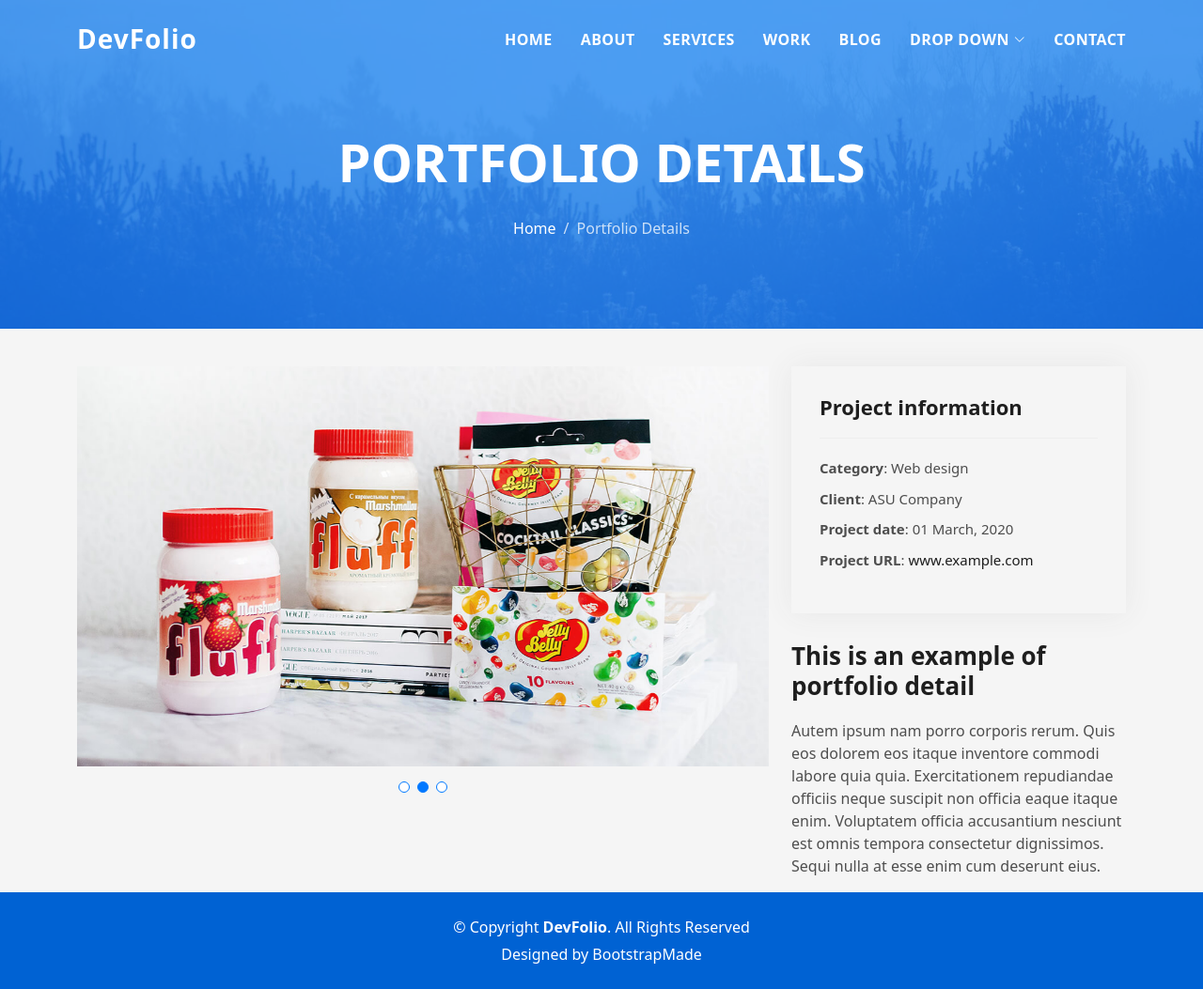
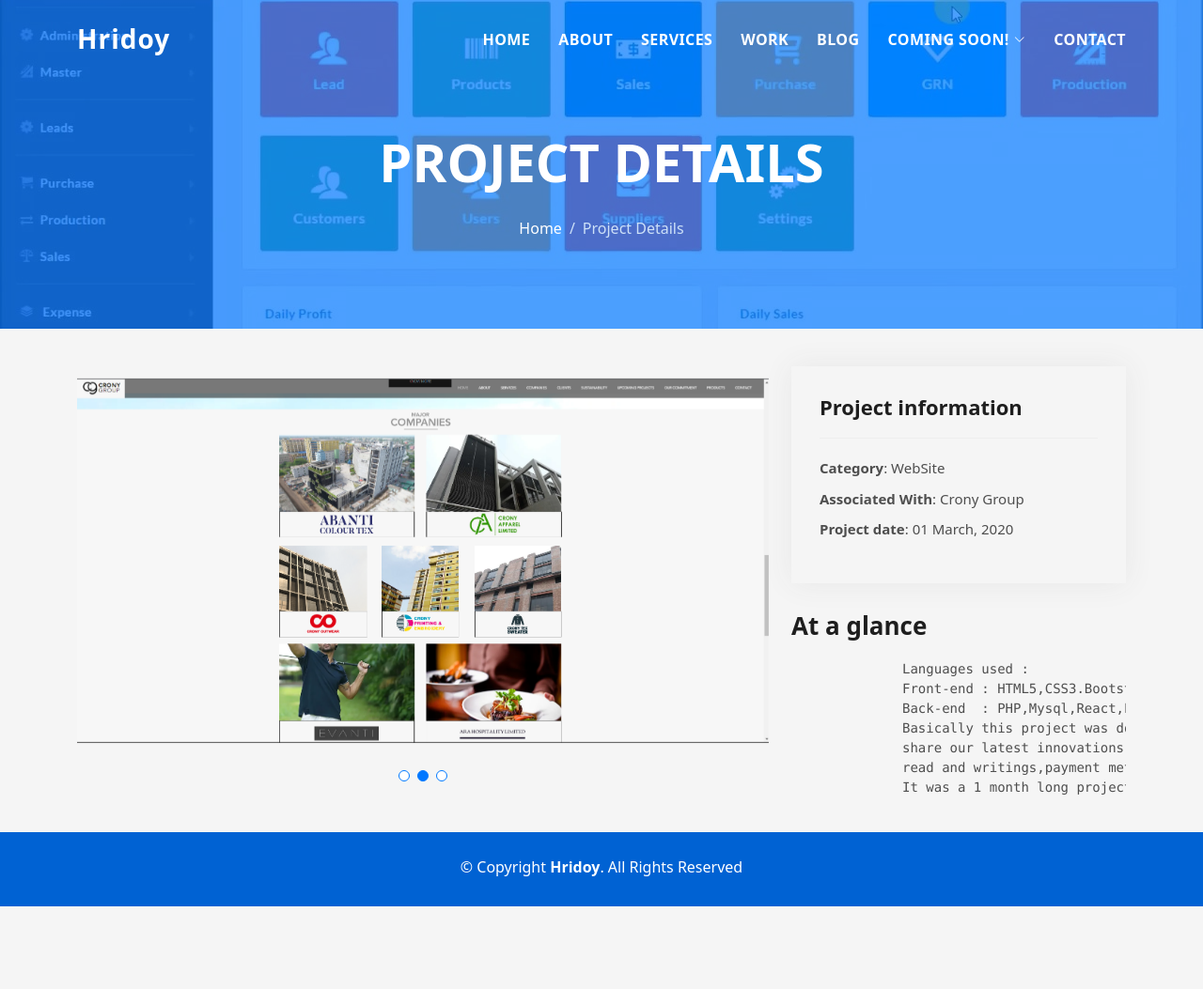
Before and after one commit to Rejoyan/executiveit, a plain HTML site: page portfolio-details.html in a window 1280 px wide. Shown: the whole page at 94% size. After the commit the page ends 965 px from the top, so only its background shows below. Drawn offline with Linux system fonts and the light colour scheme.

Commit message:
Fixed
Done

```diff
--- a/assets/css/style.css
+++ b/assets/css/style.css
@@ -1,17 +1,28 @@
-/**
-* Template Name: DevFolio - v4.10.0
-* Template URL: https://bootstrapmade.com/devfolio-bootstrap-portfolio-html-template/
-* Author: BootstrapMade.com
-* License: https://bootstrapmade.com/license/
-*/
 
-/*--------------------------------------------------------------
-# General
---------------------------------------------------------------*/
 body {
   background-color: #f5f5f5;
   color: #4e4e4e;
 }
+	.buttonD {
+	  padding: 15px 25px;
+	  font-size: 12px;
+	  text-align: center;
+	  cursor: pointer;
+	  outline: none;
+	  color: #fff;
+	  background-color: #04AA6D;
+	  border: none;
+	  border-radius: 15px;
+	  box-shadow: 0 9px #999;
+	}
+
+	.buttonD:hover {background-color: #3e8e41}
+
+	.buttonD:active {
+	  background-color: #3e8e41;
+	  box-shadow: 0 5px #666;
+	  transform: translateY(4px);
+	}
 
 h1,
 h2,
--- a/portfolio-details.html
+++ b/portfolio-details.html
@@ -5,13 +5,12 @@
   <meta charset="utf-8">
   <meta content="width=device-width, initial-scale=1.0" name="viewport">
 
-  <title>DevFolio Bootstrap Portfolio Template - Portfolio Details</title>
+  <title>Solo Project</title>
   <meta content="" name="description">
   <meta content="" name="keywords">
 
   <!-- Favicons -->
   <link href="assets/img/favicon.png" rel="icon">
-  <link href="assets/img/apple-touch-icon.png" rel="apple-touch-icon">
 
   <!-- Vendor CSS Files -->
   <link href="assets/vendor/bootstrap/css/bootstrap.min.css" rel="stylesheet">
@@ -22,12 +21,6 @@
   <!-- Template Main CSS File -->
   <link href="assets/css/style.css" rel="stylesheet">
 
-  <!-- =======================================================
-  * Template Name: DevFolio - v4.10.0
-  * Template URL: https://bootstrapmade.com/devfolio-bootstrap-portfolio-html-template/
-  * Author: BootstrapMade.com
-  * License: https://bootstrapmade.com/license/
-  ======================================================== -->
 </head>
 
 <body>
@@ -36,32 +29,27 @@
   <header id="header" class="fixed-top">
     <div class="container d-flex align-items-center justify-content-between">
 
-      <h1 class="logo"><a href="index.html">DevFolio</a></h1>
-      <!-- Uncomment below if you prefer to use an image logo -->
-      <!-- <a href="index.html" class="logo"><img src="assets/img/logo.png" alt="" class="img-fluid"></a>-->
+      <h1 class="logo"><a href="index.html">Hridoy</a></h1>
 
       <nav id="navbar" class="navbar">
         <ul>
-          <li><a class="nav-link scrollto " href="#hero">Home</a></li>
+          <li><a class="nav-link scrollto " href="index.html">Home</a></li>
           <li><a class="nav-link scrollto" href="#about">About</a></li>
           <li><a class="nav-link scrollto" href="#services">Services</a></li>
           <li><a class="nav-link scrollto " href="#work">Work</a></li>
           <li><a class="nav-link scrollto " href="#blog">Blog</a></li>
-          <li class="dropdown"><a href="#"><span>Drop Down</span> <i class="bi bi-chevron-down"></i></a>
+          <li class="dropdown"><a href="#"><span>Coming Soon!</span> <i class="bi bi-chevron-down"></i></a>
             <ul>
-              <li><a href="#">Drop Down 1</a></li>
-              <li class="dropdown"><a href="#"><span>Deep Drop Down</span> <i class="bi bi-chevron-right"></i></a>
+              <li><a href="#">Coming Soon!</a></li>
+              <li class="dropdown"><a href="#"><span>Coming Soon!</span> <i class="bi bi-chevron-right"></i></a>
                 <ul>
-                  <li><a href="#">Deep Drop Down 1</a></li>
-                  <li><a href="#">Deep Drop Down 2</a></li>
-                  <li><a href="#">Deep Drop Down 3</a></li>
-                  <li><a href="#">Deep Drop Down 4</a></li>
-                  <li><a href="#">Deep Drop Down 5</a></li>
+                  <li><a href="#">Coming Soon!</a></li>
+                  <li><a href="#">Coming Soon!</a></li>
+                  <li><a href="#">Coming Soon!</a></li>
                 </ul>
               </li>
-              <li><a href="#">Drop Down 2</a></li>
-              <li><a href="#">Drop Down 3</a></li>
-              <li><a href="#">Drop Down 4</a></li>
+              <li><a href="#">Coming Soon!</a></li>
+              <li><a href="#">Coming Soon!</a></li>
             </ul>
           </li>
           <li><a class="nav-link scrollto" href="#contact">Contact</a></li>
@@ -72,17 +60,17 @@
     </div>
   </header><!-- End Header -->
 
-  <div class="hero hero-single route bg-image" style="background-image: url(assets/img/overlay-bg.jpg)">
+  <div class="hero hero-single route bg-image" style="background-image: url(assets/img/cg3.jpg)">
     <div class="overlay-mf"></div>
     <div class="hero-content display-table">
       <div class="table-cell">
         <div class="container">
-          <h2 class="hero-title mb-4">Portfolio Details</h2>
+          <h2 class="hero-title mb-4">Project Details</h2>
           <ol class="breadcrumb d-flex justify-content-center">
             <li class="breadcrumb-item">
               <a href="#">Home</a>
             </li>
-            <li class="breadcrumb-item active">Portfolio Details</li>
+            <li class="breadcrumb-item active">Project Details</li>
           </ol>
         </div>
       </div>
@@ -102,15 +90,15 @@
               <div class="swiper-wrapper align-items-center">
 
                 <div class="swiper-slide">
-                  <img src="assets/img/portfolio-details-1.jpg" alt="">
+                  <img src="assets/img/cg.png" alt="Crony Group Website">
                 </div>
 
                 <div class="swiper-slide">
-                  <img src="assets/img/portfolio-details-2.jpg" alt="">
+                  <img src="assets/img/cg2.png" alt="Crony Group Website">
                 </div>
 
                 <div class="swiper-slide">
-                  <img src="assets/img/portfolio-details-3.jpg" alt="">
+                  <img src="assets/img/cg3.jpg" alt="Crony Group ERP dashboard">
                 </div>
 
               </div>
@@ -122,17 +110,22 @@
             <div class="portfolio-info">
               <h3>Project information</h3>
               <ul>
-                <li><strong>Category</strong>: Web design</li>
-                <li><strong>Client</strong>: ASU Company</li>
+                <li><strong>Category</strong>: WebSite</li>
+                <li><strong>Associated With</strong>: Crony Group</li>
                 <li><strong>Project date</strong>: 01 March, 2020</li>
-                <li><strong>Project URL</strong>: <a href="#">www.example.com</a></li>
               </ul>
             </div>
             <div class="portfolio-description">
-              <h2>This is an example of portfolio detail</h2>
-              <p>
-                Autem ipsum nam porro corporis rerum. Quis eos dolorem eos itaque inventore commodi labore quia quia. Exercitationem repudiandae officiis neque suscipit non officia eaque itaque enim. Voluptatem officia accusantium nesciunt est omnis tempora consectetur dignissimos. Sequi nulla at esse enim cum deserunt eius.
-              </p>
+              <h2>At a glance</h2>
+              <pre>
+              Languages used :
+              Front-end : HTML5,CSS3.Bootstrap,JS and Jquery
+              Back-end  : PHP,Mysql,React,Laravel
+              Basically this project was done by me as a first project in my Job life.It was like a presentation to my senior management as they were willing to have a webpage where they can list our products for sell,
+              share our latest innovations,posting blogs about our Company etc etc.In a word it was a whole e-commerce platform project where everything was needed to done with professionalism. I need to put a lot of features to make this impressive ,I worked with the product listing,create update,
+              read and writings,payment methods,billing methods,Lucky Coupon draw etc etc.
+              It was a 1 month long project and I was promoted and rewarded after getting this project done.
+              </pre>
             </div>
           </div>
 
@@ -149,21 +142,8 @@
       <div class="row">
         <div class="col-sm-12">
           <div class="copyright-box">
-            <p class="copyright">&copy; Copyright <strong>DevFolio</strong>. All Rights Reserved</p>
+            <p class="copyright">&copy; Copyright <strong>Hridoy</strong>. All Rights Reserved</p>
             <div class="credits">
-              <!--
-              All the links in the footer should remain intact.
-              You can delete the links only if you purchased the pro version.
-              Licensing information: https://bootstrapmade.com/license/
-              Purchase the pro version with working PHP/AJAX contact form: https://bootstrapmade.com/buy/?theme=DevFolio
-            -->
-              Designed by <a href="https://bootstrapmade.com/">BootstrapMade</a>
-            </div>
-          </div>
-        </div>
-      </div>
-    </div>
-  </footer><!-- End  Footer -->
 
   <div id="preloader"></div>
   <a href="#" class="back-to-top d-flex align-items-center justify-content-center"><i class="bi bi-arrow-up-short"></i></a>
```
Also changed, not shown: assets/js/main.js (+1 -6 lines), blog-single.html (+1 -9 lines), index.html (+1 -25 lines), assets/img/cg.png (added), assets/img/cg2.png (added), assets/img/cg3.jpg (added), assets/scss/Readme.txt (deleted), forms/Readme.txt (deleted).
